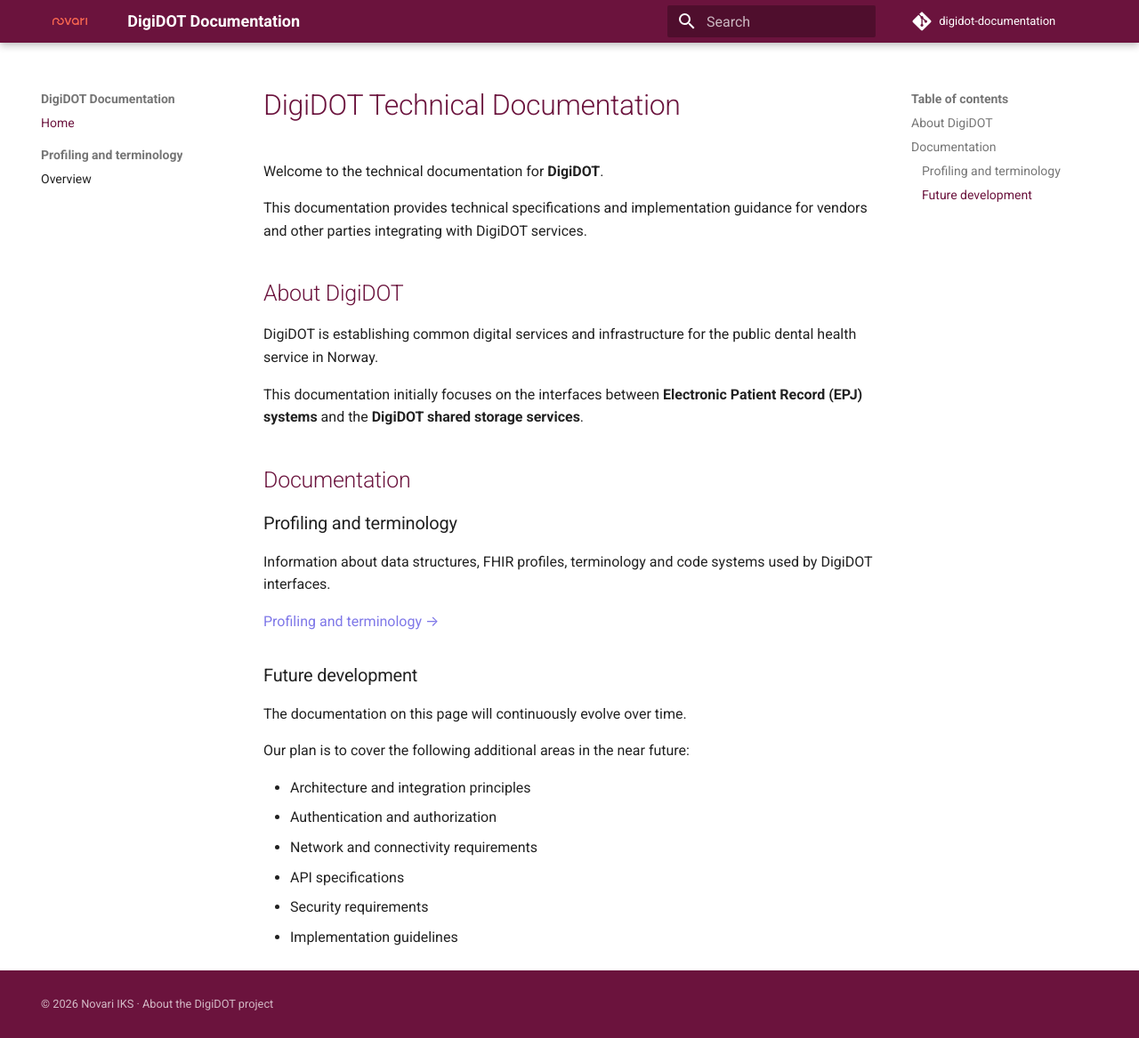
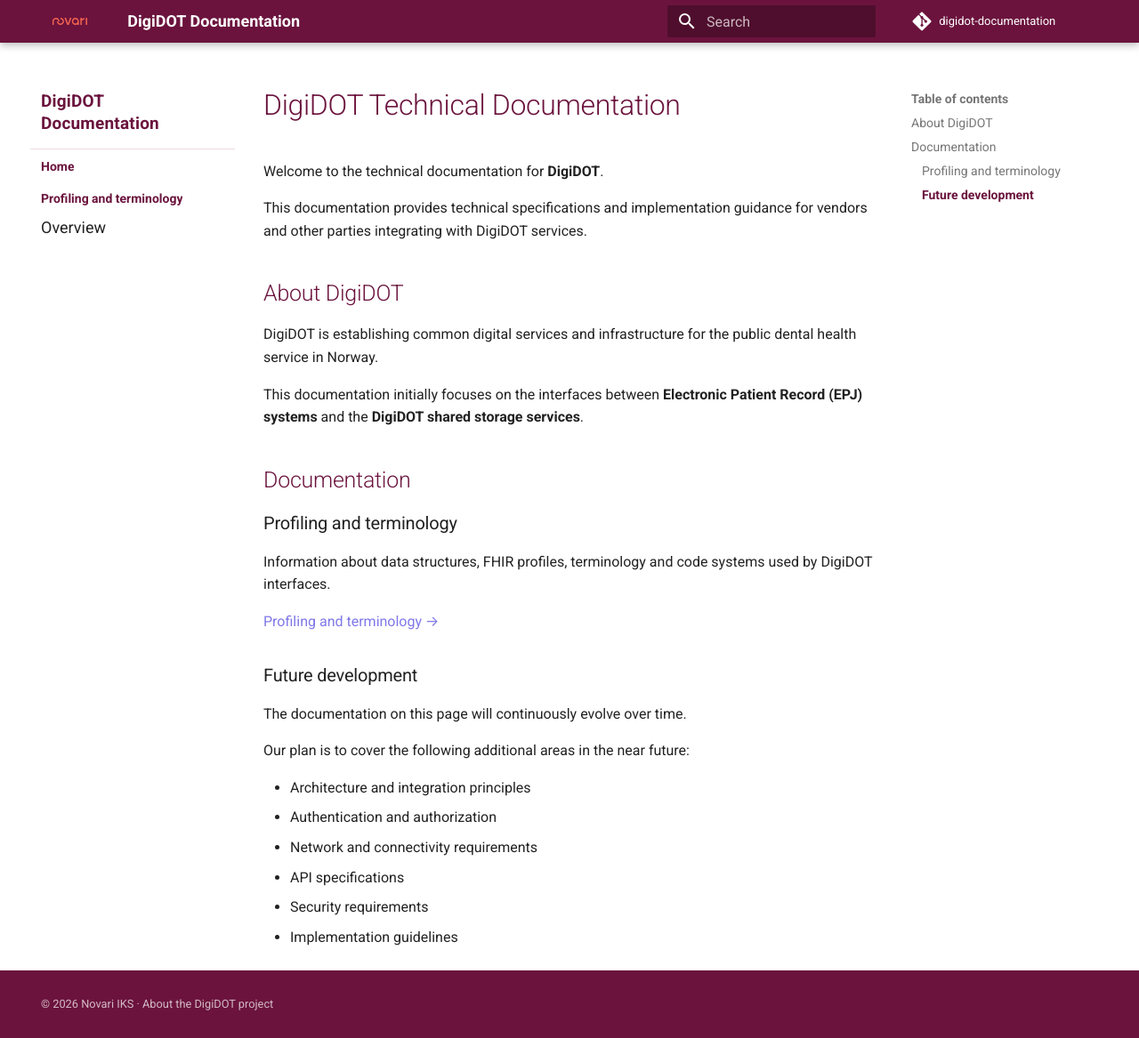
Before and after one commit to novariiks/digidot-documentation, an MkDocs documentation site: the page built from docs/index.md, in a window 1280 px wide and 1167 px high. Shown: the whole window at 89% size. Built offline with MkDocs 1.6.1 and Material for MkDocs 9.7.7, drawn with Linux system fonts in a browser that asks for light colours; comment, search, counter and statistics services are not loaded.

Commit message:
navigation css adjustments

```diff
--- a/docs/assets/stylesheets/extra.css
+++ b/docs/assets/stylesheets/extra.css
@@ -89,3 +89,36 @@
   color: var(--novari-purple);
   text-decoration: underline;
 }
+
+/* Site title in left navigation */
+.md-nav--primary > .md-nav__title {
+  color: var(--novari-burgundy);
+  font-weight: 700;
+  font-size: 0.95rem;
+  letter-spacing: 0.01em;
+}
+
+/* Top-level section titles */
+.md-nav--primary .md-nav__item--nested > .md-nav__link {
+  font-weight: 600;
+  color: var(--novari-burgundy);
+  margin-top: 0.6rem;
+}
+
+/* Active page */
+.md-nav__link--active {
+  color: var(--novari-coral);
+  font-weight: 600;
+}
+
+/* Child items slightly more subtle */
+.md-nav--primary .md-nav .md-nav__link {
+  font-size: 0.9rem;
+}
+
+/* Add a small divider below the site title */
+.md-nav--primary > .md-nav__title {
+  border-bottom: 1px solid rgba(107, 19, 61, 0.15);
+  padding-bottom: 0.8rem;
+  margin-bottom: 0.5rem;
+}
```
